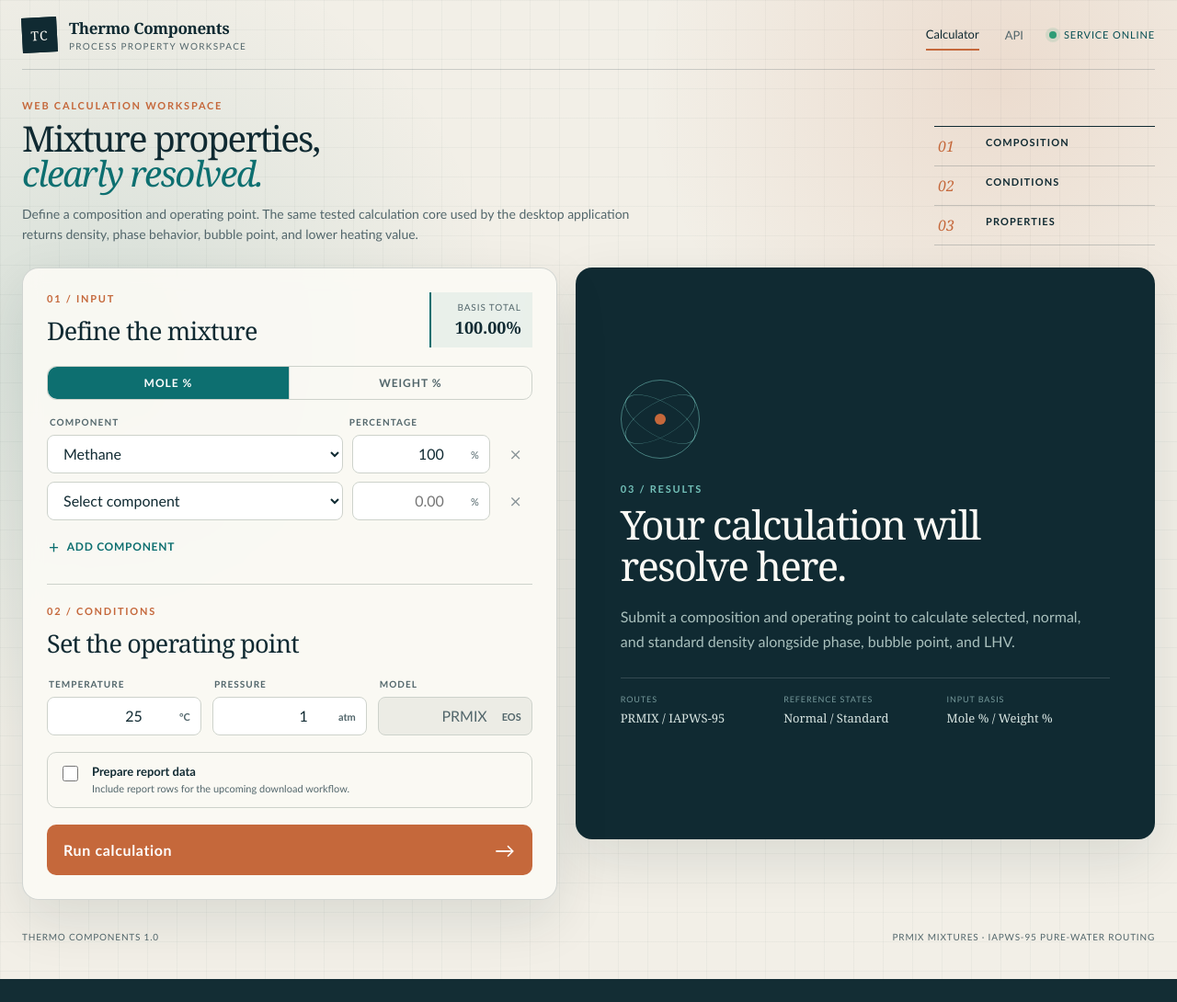
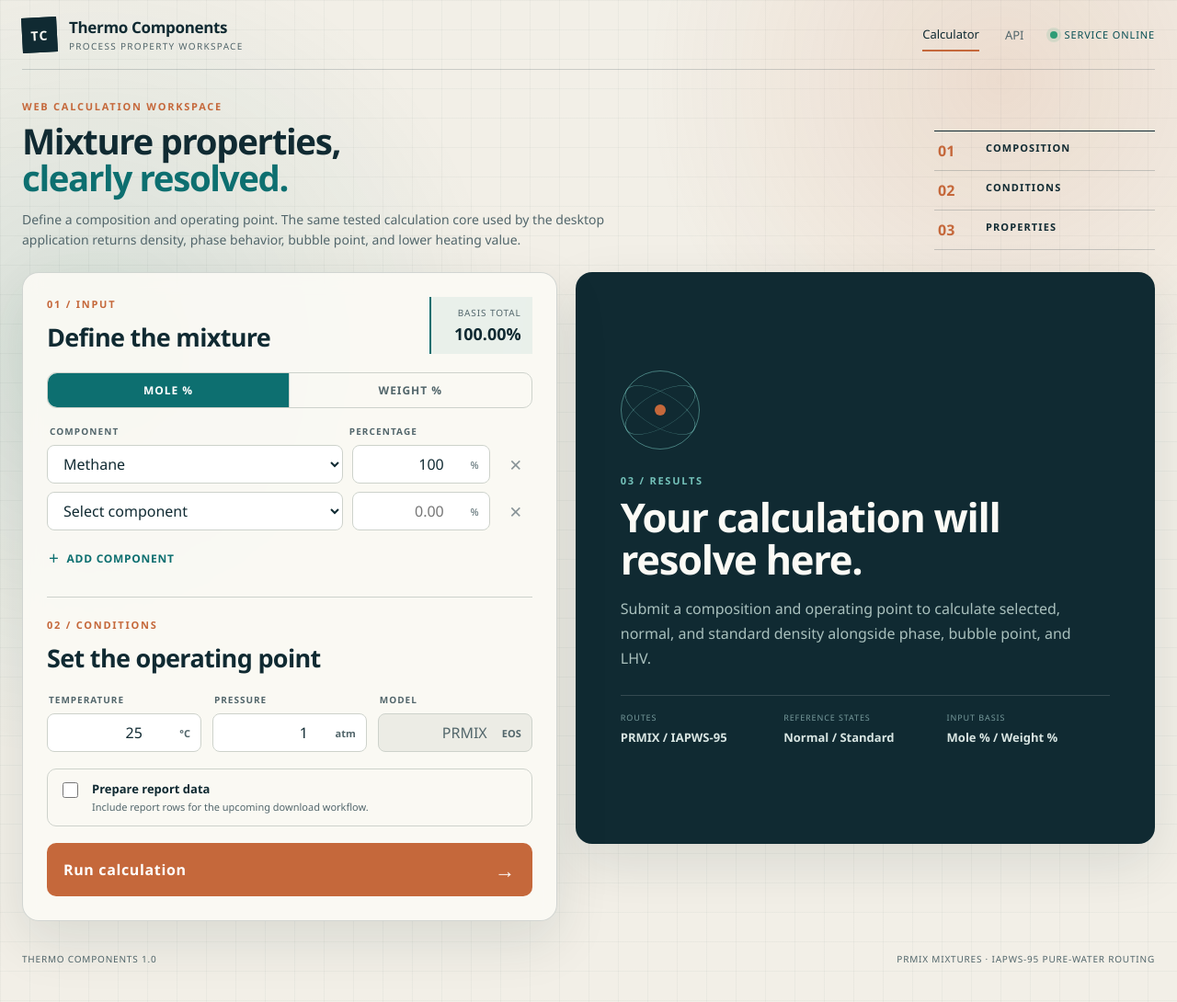
Before and after one commit to torch765/thermo_components, a FastAPI app: page / in a window 1280 px wide. Shown: the whole page at 92% size. Before the commit the page ends 1065 px from the top, so only its background shows below. Run offline with FastAPI, Linux system fonts and the light colour scheme.

Commit message:
Use engineering typography for web UI

```diff
--- a/src/thermo_components/adapters/web/static/calculator.css
+++ b/src/thermo_components/adapters/web/static/calculator.css
@@ -23,7 +23,7 @@ html {
   min-width: 320px;
   background: var(--paper);
   color: var(--ink);
-  font-family: "Trebuchet MS", "Gill Sans", sans-serif;
+  font-family: "Segoe UI", "Helvetica Neue", Arial, sans-serif;
 }
 
 body {
@@ -83,7 +83,8 @@ a {
   border: 1px solid var(--ink);
   background: var(--ink);
   color: var(--paper-bright);
-  font-family: Georgia, "Times New Roman", serif;
+  font-family: "Segoe UI", "Helvetica Neue", Arial, sans-serif;
+  font-weight: 700;
   font-size: 14px;
   letter-spacing: 0.08em;
   transform: rotate(-3deg);
@@ -95,8 +96,9 @@ a {
 }
 
 .brand strong {
-  font-family: Georgia, "Times New Roman", serif;
+  font-family: "Segoe UI", "Helvetica Neue", Arial, sans-serif;
   font-size: 17px;
+  font-weight: 700;
   letter-spacing: -0.02em;
 }
 
@@ -165,16 +167,17 @@ a {
 .hero h1 {
   max-width: 560px;
   margin: 0;
-  font-family: Georgia, "Times New Roman", serif;
+  font-family: "Segoe UI", "Helvetica Neue", Arial, sans-serif;
   font-size: clamp(34px, 3vw, 44px);
-  font-weight: 400;
-  letter-spacing: -0.045em;
-  line-height: 1;
+  font-weight: 650;
+  letter-spacing: -0.035em;
+  line-height: 1.05;
 }
 
 .hero h1 em {
   color: var(--teal);
-  font-weight: 400;
+  font-style: normal;
+  font-weight: 650;
 }
 
 .hero-summary {
@@ -201,8 +204,8 @@ a {
 
 .hero-meter span {
   color: var(--copper);
-  font-family: Georgia, "Times New Roman", serif;
-  font-style: italic;
+  font-family: "Segoe UI", "Helvetica Neue", Arial, sans-serif;
+  font-weight: 700;
 }
 
 .hero-meter strong {
@@ -248,10 +251,10 @@ a {
 .panel-heading h2,
 .results-heading h2 {
   margin: 0;
-  font-family: Georgia, "Times New Roman", serif;
+  font-family: "Segoe UI", "Helvetica Neue", Arial, sans-serif;
   font-size: 27px;
-  font-weight: 400;
-  letter-spacing: -0.03em;
+  font-weight: 650;
+  letter-spacing: -0.025em;
 }
 
 .panel-heading.compact {
@@ -280,8 +283,9 @@ a {
 
 .total-indicator strong {
   margin-top: 4px;
-  font-family: Georgia, "Times New Roman", serif;
+  font-family: "Segoe UI", "Helvetica Neue", Arial, sans-serif;
   font-size: 18px;
+  font-weight: 700;
 }
 
 .total-indicator.invalid {
@@ -419,7 +423,7 @@ input:focus {
   background: transparent;
   color: #889397;
   cursor: pointer;
-  font-family: Georgia, "Times New Roman", serif;
+  font-family: "Segoe UI", "Helvetica Neue", Arial, sans-serif;
   font-size: 23px;
 }
 
@@ -756,10 +763,10 @@ input:focus {
 .results-empty h2 {
   max-width: 470px;
   margin: 0;
-  font-family: Georgia, "Times New Roman", serif;
+  font-family: "Segoe UI", "Helvetica Neue", Arial, sans-serif;
   font-size: clamp(32px, 3.4vw, 48px);
-  font-weight: 400;
-  letter-spacing: -0.04em;
+  font-weight: 650;
+  letter-spacing: -0.03em;
   line-height: 1.04;
 }
 
@@ -826,8 +833,9 @@ input:focus {
 .capability-list dd {
   margin: 6px 0 0;
   color: #d8e5e2;
-  font-family: Georgia, "Times New Roman", serif;
+  font-family: "Segoe UI", "Helvetica Neue", Arial, sans-serif;
   font-size: 13px;
+  font-weight: 600;
 }
 
 .alert {
```
Also changed, not shown: other parts of src/thermo_components/adapters/web/static/calculator.css (+13 -10 lines).
